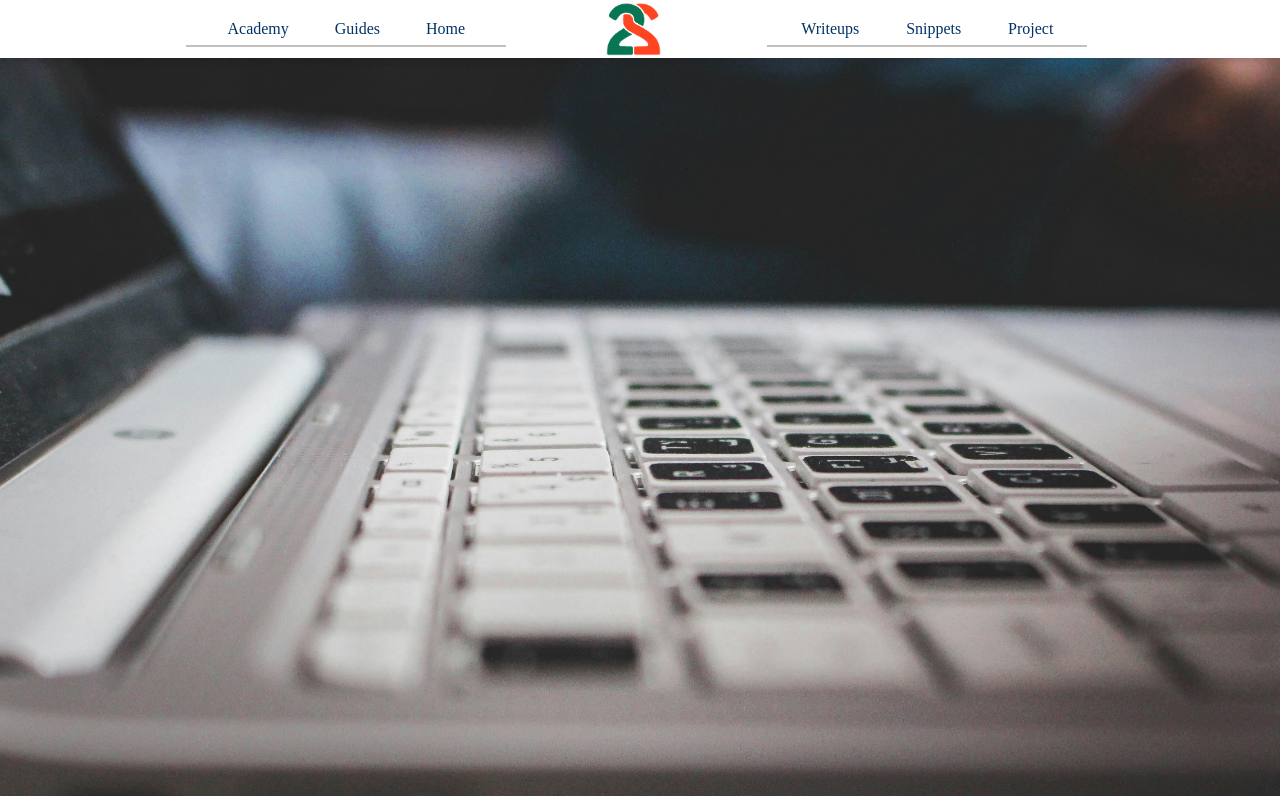
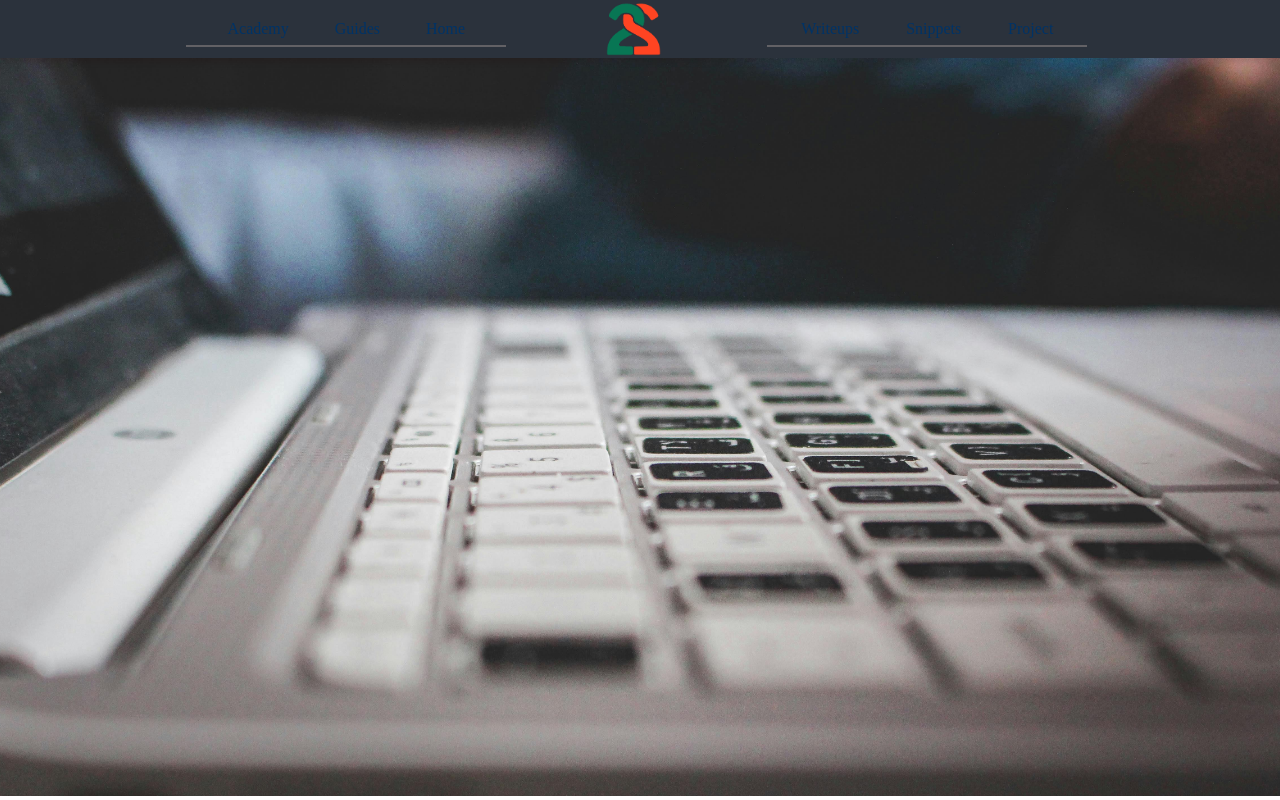
Before and after one commit to TuTu-15728/samsec, a plain HTML site: page index.html in a window 1280 px wide. Drawn offline with Linux system fonts and the light colour scheme; a web font is replaced by a local one.

Commit message:
Update: 2025-11-12 00:04:57

```diff
--- a/styles/shared/header.css
+++ b/styles/shared/header.css
@@ -3,7 +3,8 @@
 .header-wrapper {
     width: 100%;
     z-index: 1000;
-    background: white !important;
+    /* background: white !important; */
+    background: #2b323c !important;
     position: fixed;
     display: flex;
     box-shadow: 0 4px 6px #25000023;
```
